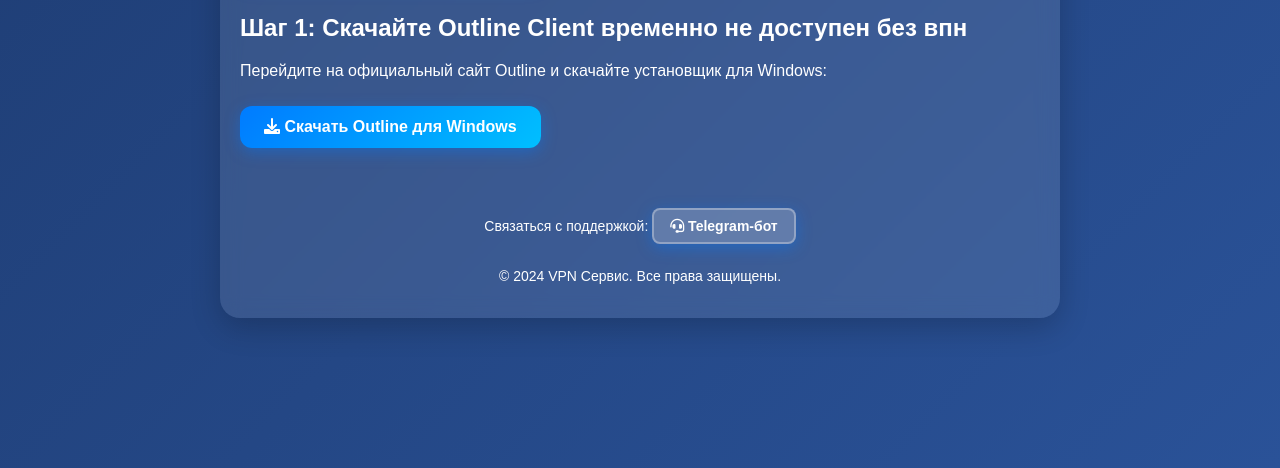
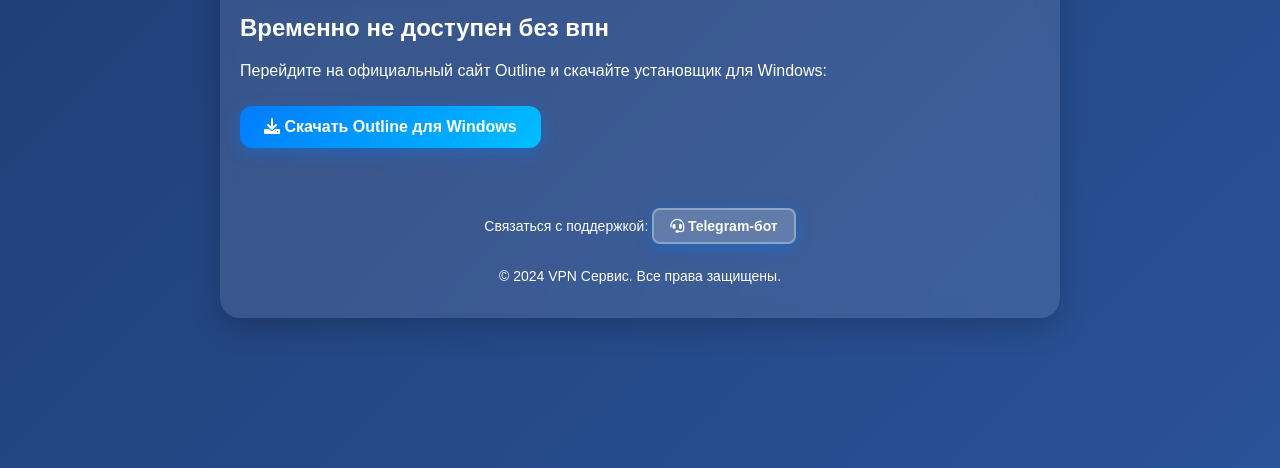
Before and after one commit to Staks-sor/vpn_index, a plain HTML site: page docs/windows.html in a window 1280 px wide. Shown: the part 352-820 px from the top of the page. Drawn offline with Linux system fonts and the light colour scheme.

Commit message:
Update windows.html
убрал шаг 1

```diff
--- a/docs/windows.html
+++ b/docs/windows.html
@@ -24,7 +24,7 @@
         </section>
 
         <section class="instructions">
-            <h2>Шаг 1: Скачайте Outline Client временно не доступен без впн</h2>
+            <h2>Временно не доступен без впн</h2>
             <p>Перейдите на официальный сайт Outline и скачайте установщик для Windows:</p>
             <a href="https://getoutline.org/" class="button" target="_blank">
                 <i class="fas fa-download"></i> Скачать Outline для Windows
```
